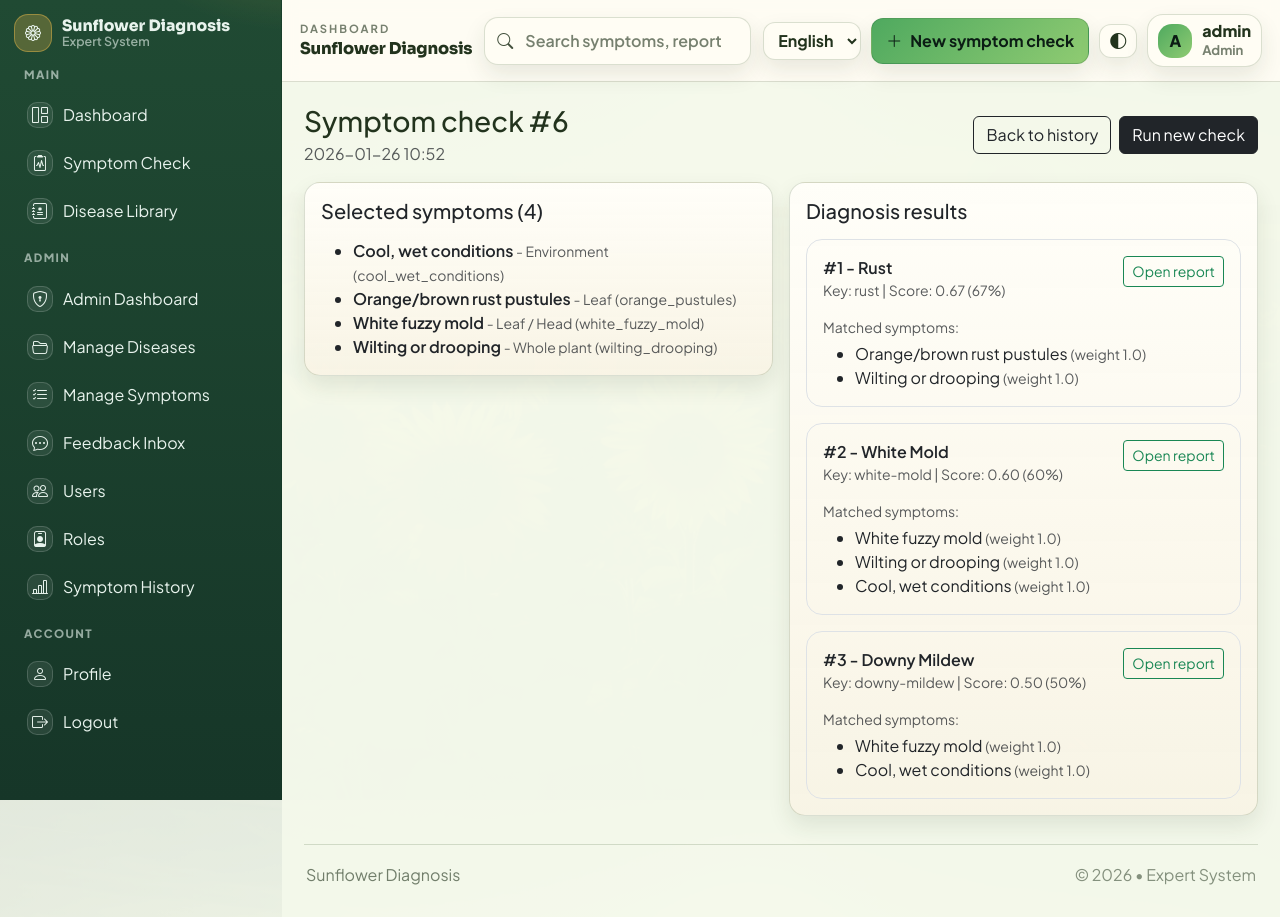
After one commit to KapuChiNu/SunflowerExpertSystem.V1.0, a Flask app: page /symptom-history/6 in a window 1280 px wide. The commit adds this page. Run offline with Flask 3, Linux system fonts and the light colour scheme; a user stored in the database is signed in.

Commit message:
feat: add user symptom history and improve Khmer translation coverage

```diff
--- a/app/routes/main.py
+++ b/app/routes/main.py
@@ -133,6 +133,54 @@ def home():
         latest_check=latest_check,
         latest_report_url=latest_report_url,
         latest_matched=latest_matched[:6],
+    )
+
+
+@main_bp.route("/symptom-history")
+@login_required
+def symptom_history():
+    checks = (
+        SymptomCheck.query.filter_by(user_id=current_user.id)
+        .order_by(SymptomCheck.created_at.desc())
+        .limit(200)
+        .all()
+    )
+    return render_template("symptom_checks.html", checks=checks)
+
+
+@main_bp.route("/symptom-history/<int:check_id>")
+@login_required
+def symptom_history_detail(check_id: int):
+    check = SymptomCheck.query.filter_by(id=check_id, user_id=current_user.id).first_or_404()
+
+    parsed_results = []
+    for r in check.results:
+        try:
+            matched = json.loads(r.matched_json) if r.matched_json else []
+        except Exception:
+            matched = []
+
+        disease_id = r.disease_id
+        if not disease_id and r.disease_key:
+            disease_row = Disease.query.filter_by(slug=r.disease_key).first()
+            disease_id = disease_row.id if disease_row else None
+
+        parsed_results.append(
+            {
+                "rank": r.rank,
+                "disease_id": disease_id,
+                "disease_key": r.disease_key,
+                "disease_name": r.disease_name,
+                "percent": r.percent,
+                "score": r.score,
+                "matched": matched,
+            }
+        )
+
+    return render_template(
+        "symptom_check_detail.html",
+        check=check,
+        parsed_results=parsed_results,
     )
 
 
--- a/app/static/css/style.css
+++ b/app/static/css/style.css
@@ -816,6 +816,20 @@ html[data-theme="dark"] .sf-pill { background: rgba(31, 180, 118, 0.12); }
 }
 
 html[data-theme="dark"] .sf-public-top { background: rgba(17, 24, 39, 0.70); }
+
+.sf-public-top .sf-brand {
+  color: var(--sf-text);
+}
+
+.sf-public-top .sf-brand-sub {
+  color: var(--sf-muted);
+}
+
+.sf-public-top .sf-brand-icon {
+  color: var(--sf-accent-strong);
+  background: rgba(242, 191, 76, 0.22);
+  border-color: rgba(79, 169, 95, 0.32);
+}
 
 .sf-public-inner {
   display: flex;
--- a/app/static/js/app.js
+++ b/app/static/js/app.js
@@ -82,6 +82,8 @@
       'Latest diagnosis': 'ការវិនិច្ឆ័យចុងក្រោយ',
       'No match yet': 'មិនទាន់មានលទ្ធផល',
       'No result': 'គ្មានលទ្ធផល',
+      'Checked on ': 'បានពិនិត្យនៅ ',
+      'symptoms selected': 'រោគសញ្ញាដែលបានជ្រើស',
       'Matched symptoms': 'រោគសញ្ញាដែលផ្គូផ្គង',
       'No matched symptoms yet': 'មិនទាន់មានរោគសញ្ញាផ្គូផ្គង',
       'Run symptom check': 'ដំណើរការពិនិត្យរោគសញ្ញា',
@@ -107,6 +109,7 @@
       'No results found': 'មិនមានលទ្ធផល',
       'Manage diseases': 'គ្រប់គ្រងជំងឺ',
       'Manage symptoms': 'គ្រប់គ្រងរោគសញ្ញា',
+      'Symptom History': 'ប្រវត្តិរោគសញ្ញា',
       'All symptoms': 'រោគសញ្ញាទាំងអស់',
       'Add symptom': 'បន្ថែមរោគសញ្ញា',
       'Symptom label': 'ស្លាករោគសញ្ញា',
@@ -174,6 +177,7 @@
       'Admins can add, update, and delete disease reports.': 'អ្នកគ្រប់គ្រងអាចបន្ថែម កែប្រែ និងលុបរបាយការណ៍ជំងឺ។',
       'Quick stats': 'ស្ថិតិរហ័ស',
       'Diseases': 'ជំងឺ',
+      'Pending symptoms': 'រោគសញ្ញាខ្វះ',
       'Open feedback': 'មតិកែលម្អបើក',
       'Recent symptom checks': 'ការត្រួតពិនិត្យថ្មីៗ',
       'View all': 'មើលទាំងអស់',
@@ -207,6 +211,17 @@
       '7. Seed / Seedling': '7. គ្រាប់ / កូនដំណាំ',
       '8. Environment': '8. បរិស្ថាន',
       'Yellow spots on leaves': 'ចំណុចពណ៌លឿងលើស្លឹក',
+      'Dark brown/black leaf spots': 'ចំណុចពណ៌ត្នោតចាស់/ខ្មៅលើស្លឹក',
+      'Premature leaf drop': 'ស្លឹកជ្រុះមុនពេល',
+      'White fuzzy mold': 'ផ្សិតពណ៌សស្រួយ',
+      'Stunted growth': 'លូតលាស់យឺត/ខ្លី',
+      'Orange/brown rust pustules': 'ពពុះច្រេះពណ៌ទឹកក្រូច/ត្នោត',
+      'Wilting or drooping': 'ស្រពោន ឬ ទ្រេតធ្លាក់',
+      'Soft/watery stem rot': 'ដើមរលួយទន់/ជ្រាបទឹក',
+      'Rot on flower head': 'រលួយលើក្បាលផ្កា',
+      'Brown/black spots or lesions on stem': 'ចំណុច ឬ ដំបៅពណ៌ត្នោត/ខ្មៅលើដើម',
+      'Root rot / poor roots': 'ឫសរលួយ / ឫសខ្សោយ',
+      'Hot, dry field conditions': 'លក្ខខណ្ឌវាលក្តៅ និងស្ងួត',
       'Leaf and head discoloration': 'ស្លឹក និងក្បាលផ្កាប្រែពណ៌',
       'Whole plant wilting': 'រុក្ខជាតិទាំងមូលស្រពោន',
       'Stem lesions': 'ដំបៅលើដើម',
@@ -317,16 +332,22 @@
       'User feedback will show up here.': 'មតិកែលម្អរបស់អ្នកប្រើនឹងបង្ហាញនៅទីនេះ។',
       'Symptom Checks • Admin': 'ប្រវត្តិរោគសញ្ញា • អ្នកគ្រប់គ្រង',
       'Symptom Checks • Doctor': 'ប្រវត្តិរោគសញ្ញា • វេជ្ជបណ្ឌិត',
+      'My Symptom History': 'ប្រវត្តិរោគសញ្ញារបស់ខ្ញុំ',
       'Symptom checker history': 'ប្រវត្តិពិនិត្យរោគសញ្ញា',
+      'My symptom checker history': 'ប្រវត្តិពិនិត្យរោគសញ្ញារបស់ខ្ញុំ',
       'Recent symptom checker submissions (logged automatically).': 'កំណត់ត្រាពិនិត្យរោគសញ្ញាថ្មីៗ (កត់ត្រាដោយស្វ័យប្រវត្តិ)។',
+      'Your recent symptom checks and diagnosis results.': 'ប្រវត្តិពិនិត្យរោគសញ្ញា និងលទ្ធផលវិនិច្ឆ័យថ្មីៗរបស់អ្នក។',
       'Time': 'ពេលវេលា',
       'User': 'អ្នកប្រើ',
       'Selected symptoms': 'រោគសញ្ញាដែលបានជ្រើស',
       'Top match': 'លទ្ធផលកំពូល',
       'Actions': 'សកម្មភាព',
       'No symptom checker activity yet.': 'មិនទាន់មានសកម្មភាពពិនិត្យរោគសញ្ញា។',
+      'You do not have any symptom checks yet.': 'អ្នកមិនទាន់មានប្រវត្តិពិនិត្យរោគសញ្ញាទេ។',
+      'Start your first check': 'ចាប់ផ្តើមការពិនិត្យដំបូងរបស់អ្នក',
       'Symptom Check • Admin': 'ការពិនិត្យរោគសញ្ញា • អ្នកគ្រប់គ្រង',
       'Symptom Check • Doctor': 'ការពិនិត្យរោគសញ្ញា • វេជ្ជបណ្ឌិត',
+      'Run new check': 'ដំណើរការពិនិត្យថ្មី',
       'By ': 'ដោយ ',
       'Diagnosis results': 'លទ្ធផលវិនិច្ឆ័យ',
       'Key: ': 'កូដ៖ ',
@@ -496,6 +517,10 @@
       { pattern: /(\d+)\s+match\(es\)/g, replace: '$1 ការផ្គូផ្គង' },
       { pattern: /(\d+)\s+disease\(s\)/g, replace: '$1 ជំងឺ' },
       { pattern: /(\d+)\s+item\(s\)/g, replace: '$1 ធាតុ' },
+      { pattern: /(\d+)\s+symptoms\s+selected\b/g, replace: '$1 រោគសញ្ញាដែលបានជ្រើស' },
+      { pattern: /(\d+)\s+symptom\s+selected\b/g, replace: '$1 រោគសញ្ញាដែលបានជ្រើស' },
+      { pattern: /(\d+)\s+symptoms\b/g, replace: '$1 រោគសញ្ញា' },
+      { pattern: /(\d+)\s+symptom\b/g, replace: '$1 រោគសញ្ញា' },
       { pattern: /(\d+)\s+symptom\(s\)/g, replace: '$1 រោគសញ្ញា' },
       { pattern: /(\d+)\s+selected\b/g, replace: '$1 បានជ្រើស' },
       { pattern: /(\d+)\s+visible\b/g, replace: '$1 មើលឃើញ' },
@@ -503,6 +528,7 @@
       { pattern: /\+(\d+)\s+more\b/g, replace: '+$1 បន្ថែម' },
       { pattern: /Check #(\d+)/g, replace: 'ការពិនិត្យ #$1' },
       { pattern: /Symptom check #(\d+)/g, replace: 'ការពិនិត្យរោគសញ្ញា #$1' },
+      { pattern: /Symptom Check #(\d+)/g, replace: 'ការពិនិត្យរោគសញ្ញា #$1' },
       { pattern: /No match for symptom check #(\d+)/g, replace: 'មិនផ្គូផ្គងសម្រាប់ការពិនិត្យរោគសញ្ញា #$1' },
       { pattern: /Deleted (\d+) symptom check\(s\) for (.+)\./g, replace: 'បានលុបប្រវត្តិពិនិត្យរោគសញ្ញា $1 សម្រាប់ $2។' },
       { pattern: /(\d+)\s+disease\b/g, replace: '$1 ជំងឺ' },
@@ -625,6 +651,7 @@
       if (!parent) return;
       if (parent.closest('script,style,noscript,textarea,code,pre')) return;
       if (parent.closest('[data-i18n], [data-i18n-placeholder], [data-i18n-title]')) return;
+      if (parent.closest('[data-no-translate]')) return;
 
       const raw = node.nodeValue || '';
       if (!raw.trim()) return;
@@ -632,14 +659,16 @@
       if (isKhmer) {
         const source = looseTextOriginals.get(node) || raw;
         const translated = translateLooseText(lang, source);
-        if (translated === source) {
-          queueRemoteTranslation(source);
-          return;
-        }
         if (!looseTextOriginals.has(node)) {
           looseTextOriginals.set(node, source);
         }
-        node.nodeValue = translated;
+        if (translated !== source) {
+          node.nodeValue = translated;
+        }
+        // If any English still remains after local replacements, ask remote translator too.
+        if (translated === source || /[A-Za-z]/.test(translated)) {
+          queueRemoteTranslation(source);
+        }
         return;
       }
 
@@ -651,6 +680,7 @@
     document.querySelectorAll('[placeholder]').forEach((node) => {
       if (!(node instanceof HTMLInputElement || node instanceof HTMLTextAreaElement)) return;
       if (node.hasAttribute('data-i18n-placeholder')) return;
+      if (node.closest('[data-no-translate]')) return;
       const original = node.dataset.i18nLoosePlaceholder || node.getAttribute('placeholder') || '';
       if (!original) return;
       if (!node.dataset.i18nLoosePlaceholder) {
@@ -668,6 +698,7 @@
     document.querySelectorAll('[title]').forEach((node) => {
       if (!(node instanceof HTMLElement)) return;
       if (node.hasAttribute('data-i18n-title')) return;
+      if (node.closest('[data-no-translate]')) return;
       const original = node.dataset.i18nLooseTitle || node.getAttribute('title') || '';
       if (!original) return;
       if (!node.dataset.i18nLooseTitle) {
@@ -684,6 +715,7 @@
 
     document.querySelectorAll('input[type="submit"], input[type="button"], input[type="reset"]').forEach((node) => {
       if (!(node instanceof HTMLInputElement)) return;
+      if (node.closest('[data-no-translate]')) return;
       const original = node.dataset.i18nLooseValue || node.value || '';
       if (!original) return;
       if (!node.dataset.i18nLooseValue) {
@@ -700,6 +732,7 @@
 
     document.querySelectorAll('[onsubmit]').forEach((node) => {
       if (!(node instanceof HTMLElement)) return;
+      if (node.closest('[data-no-translate]')) return;
       const original = node.dataset.i18nLooseOnsubmit || node.getAttribute('onsubmit') || '';
       if (!original) return;
       if (!node.dataset.i18nLooseOnsubmit) {
--- a/app/templates/admin/edit_user.html
+++ b/app/templates/admin/edit_user.html
@@ -5,7 +5,7 @@
 <div class="d-flex flex-wrap justify-content-between align-items-center gap-2 mb-3">
   <div>
     <h1 class="h3 mb-1">Change user role</h1>
-    <div class="text-muted">Update role assignment for <strong>{{ user.username }}</strong>.</div>
+    <div class="text-muted">Update role assignment for <strong><span data-no-translate>{{ user.username }}</span></strong>.</div>
   </div>
   <a class="btn btn-outline-dark" href="{{ url_for('admin.users') }}">Back to users</a>
 </div>
@@ -17,7 +17,7 @@
     <div class="row g-3">
       <div class="col-md-6">
         <label class="form-label">Username</label>
-        <div class="form-control-plaintext">{{ user.username }}</div>
+        <div class="form-control-plaintext"><span data-no-translate>{{ user.username }}</span></div>
       </div>
 
       <div class="col-md-6">
--- a/app/templates/admin/feedback.html
+++ b/app/templates/admin/feedback.html
@@ -30,7 +30,7 @@
           {% for f in feedback_items %}
             <tr>
               <td>
-                <div class="fw-semibold">{{ f.user.username }}</div>
+                <div class="fw-semibold"><span data-no-translate>{{ f.user.username }}</span></div>
                 <div class="text-muted small">{{ f.user.email }}</div>
               </td>
               <td class="fw-semibold">{{ f.subject }}</td>
--- a/app/templates/admin/symptom_check_detail.html
+++ b/app/templates/admin/symptom_check_detail.html
@@ -5,7 +5,7 @@
 <div class="d-flex flex-wrap justify-content-between align-items-center gap-2 mb-3">
   <div>
     <h1 class="h3 mb-1">Symptom check #{{ check.id }}</h1>
-    <div class="text-muted">By <strong>{{ check.user.username }}</strong> • {{ check.created_at.strftime("%Y-%m-%d %H:%M") }}</div>
+    <div class="text-muted">By <strong><span data-no-translate>{{ check.user.username }}</span></strong> • {{ check.created_at.strftime("%Y-%m-%d %H:%M") }}</div>
   </div>
   <div class="d-flex gap-2">
     {% if current_user.has_permission("manage_diseases") %}
--- a/app/templates/admin/symptom_checks.html
+++ b/app/templates/admin/symptom_checks.html
@@ -35,7 +35,7 @@
             <tr>
               <td class="text-muted">{{ c.id }}</td>
               <td class="text-muted small">{{ c.created_at.strftime("%Y-%m-%d %H:%M") }}</td>
-              <td class="fw-semibold">{{ c.user.username }}</td>
+              <td class="fw-semibold"><span data-no-translate>{{ c.user.username }}</span></td>
               <td class="text-muted">{{ c.selected_count }}</td>
               <td>
                 {% if c.top_disease_name %}
--- a/app/templates/admin/users.html
+++ b/app/templates/admin/users.html
@@ -29,7 +29,7 @@
           {% for u in users %}
             <tr>
               <td class="text-muted">{{ u.id }}</td>
-              <td class="fw-semibold">{{ u.username }}</td>
+              <td class="fw-semibold"><span data-no-translate>{{ u.username }}</span></td>
               <td class="text-muted">{{ u.email }}</td>
               <td>
                 <span class="badge text-bg-{% if u.role == 'admin' %}success{% else %}secondary{% endif %}">
--- a/app/templates/base.html
+++ b/app/templates/base.html
@@ -15,7 +15,7 @@
   <link href="https://cdn.jsdelivr.net/npm/bootstrap-icons@1.11.3/font/bootstrap-icons.min.css" rel="stylesheet">
 
   <!-- App styles -->
-  <link rel="stylesheet" href="{{ url_for('static', filename='css/style.css') }}?v=14">
+  <link rel="stylesheet" href="{{ url_for('static', filename='css/style.css') }}?v=15">
 </head>
 
 <body>
@@ -53,6 +53,12 @@
           <span class="sf-nav-ico" aria-hidden="true"><i class="bi bi-clipboard2-pulse"></i></span>
           <span data-i18n="nav_symptom_check">Symptom Check</span>
         </a>
+        {% if not current_user.has_permission('view_symptom_checks') %}
+        <a class="sf-nav-item {% if request.path.startswith('/symptom-history') %}is-active{% endif %}" href="{{ url_for('main.symptom_history') }}">
+          <span class="sf-nav-ico" aria-hidden="true"><i class="bi bi-bar-chart-line"></i></span>
+          <span data-i18n="nav_symptom_history">Symptom History</span>
+        </a>
+        {% endif %}
         <a class="sf-nav-item" href="{{ url_for('main.home') }}#library">
           <span class="sf-nav-ico" aria-hidden="true"><i class="bi bi-journal-medical"></i></span>
           <span data-i18n="nav_disease_library">Disease Library</span>
@@ -161,7 +167,7 @@
           <div class="sf-userchip" title="Signed in">
             <div class="sf-avatar" aria-hidden="true">{{ (current_user.username or 'U')[0] | upper }}</div>
             <div class="sf-userchip-text d-none d-sm-block">
-              <div class="sf-userchip-name">{{ current_user.username }}</div>
+              <div class="sf-userchip-name" data-no-translate>{{ current_user.username }}</div>
               <div class="sf-userchip-role">{{ (current_user.role or 'user') | capitalize }}</div>
             </div>
           </div>
@@ -240,6 +246,6 @@
   {% endif %}
 
   <script src="https://cdn.jsdelivr.net/npm/bootstrap@5.3.3/dist/js/bootstrap.bundle.min.js"></script>
-  <script src="{{ url_for('static', filename='js/app.js') }}?v=9" defer></script>
+  <script src="{{ url_for('static', filename='js/app.js') }}?v=12" defer></script>
 </body>
 </html>
--- a/app/templates/doctor/feedback.html
+++ b/app/templates/doctor/feedback.html
@@ -30,7 +30,7 @@
           {% for f in feedback_items %}
             <tr>
               <td>
-                <div class="fw-semibold">{{ f.user.username }}</div>
+                <div class="fw-semibold"><span data-no-translate>{{ f.user.username }}</span></div>
                 <div class="text-muted small">{{ f.user.email }}</div>
               </td>
               <td class="fw-semibold">{{ f.subject }}</td>
--- a/app/templates/doctor/symptom_check_detail.html
+++ b/app/templates/doctor/symptom_check_detail.html
@@ -5,7 +5,7 @@
 <div class="d-flex flex-wrap justify-content-between align-items-center gap-2 mb-3">
   <div>
     <h1 class="h3 mb-1">Symptom check #{{ check.id }}</h1>
-    <div class="text-muted">By <strong>{{ check.user.username }}</strong> • {{ check.created_at.strftime("%Y-%m-%d %H:%M") }}</div>
+    <div class="text-muted">By <strong><span data-no-translate>{{ check.user.username }}</span></strong> • {{ check.created_at.strftime("%Y-%m-%d %H:%M") }}</div>
   </div>
   <div class="d-flex gap-2">
     {% if current_user.has_permission("manage_diseases") %}
--- a/app/templates/doctor/symptom_checks.html
+++ b/app/templates/doctor/symptom_checks.html
@@ -35,7 +35,7 @@
             <tr>
               <td class="text-muted">{{ c.id }}</td>
               <td class="text-muted small">{{ c.created_at.strftime("%Y-%m-%d %H:%M") }}</td>
-              <td class="fw-semibold">{{ c.user.username }}</td>
+              <td class="fw-semibold"><span data-no-translate>{{ c.user.username }}</span></td>
               <td class="text-muted">{{ c.selected_count }}</td>
               <td>
                 {% if c.top_disease_name %}
--- a/app/templates/home.html
+++ b/app/templates/home.html
@@ -23,7 +23,7 @@
   {% elif current_user.has_permission('view_symptom_checks') %}
     <a class="sf-tab" href="{{ url_for('doctor.symptom_checks') }}">Symptom History</a>
   {% else %}
-    <a class="sf-tab" href="#history">Symptom History</a>
+    <a class="sf-tab" href="{{ url_for('main.symptom_history') }}">Symptom History</a>
   {% endif %}
   <a class="sf-tab" href="#tips">Prevention Tips</a>
 </div>
--- /dev/null
+++ b/app/templates/symptom_check_detail.html
@@ -0,0 +1,74 @@
+{% extends "base.html" %}
+{% block title %}Symptom Check #{{ check.id }}{% endblock %}
+
+{% block content %}
+<div class="d-flex flex-wrap justify-content-between align-items-center gap-2 mb-3">
+  <div>
+    <h1 class="h3 mb-1">Symptom check #{{ check.id }}</h1>
+    <div class="text-muted">{{ check.created_at.strftime("%Y-%m-%d %H:%M") }}</div>
+  </div>
+  <div class="d-flex gap-2">
+    <a class="btn btn-outline-dark" href="{{ url_for('main.symptom_history') }}">Back to history</a>
+    <a class="btn btn-dark" href="{{ url_for('main.diagnose_page') }}">Run new check</a>
+  </div>
+</div>
+
+<div class="row g-3">
+  <div class="col-lg-6">
+    <div class="card sf-card p-3 rounded-4">
+      <h2 class="h5 mb-3">Selected symptoms ({{ check.selected_count }})</h2>
+      {% if check.symptoms %}
+        <ul class="mb-0">
+          {% for s in check.symptoms %}
+            <li>
+              <span class="fw-semibold">{{ s.symptom_label }}</span>
+              {% if s.category %}<span class="text-muted small">- {{ s.category }}</span>{% endif %}
+              <span class="text-muted small">({{ s.symptom_key }})</span>
+            </li>
+          {% endfor %}
+        </ul>
+      {% else %}
+        <div class="text-muted">No symptoms recorded.</div>
+      {% endif %}
+    </div>
+  </div>
+
+  <div class="col-lg-6">
+    <div class="card sf-card p-3 rounded-4">
+      <h2 class="h5 mb-3">Diagnosis results</h2>
+      {% if parsed_results %}
+        <div class="vstack gap-3">
+          {% for r in parsed_results %}
+            <div class="border rounded-4 p-3">
+              <div class="d-flex justify-content-between align-items-start gap-2">
+                <div>
+                  <div class="fw-semibold">#{{ r.rank }} - {{ r.disease_name }}</div>
+                  <div class="text-muted small">Key: {{ r.disease_key }} | Score: {{ "%.2f"|format(r.score) }} ({{ r.percent }}%)</div>
+                </div>
+                {% if r.disease_key %}
+                  <a class="btn btn-sm btn-outline-success" href="{{ url_for('main.disease_detail', slug=r.disease_key) }}">Open report</a>
+                {% endif %}
+              </div>
+
+              {% if r.matched %}
+                <div class="mt-3">
+                  <div class="text-muted small mb-1">Matched symptoms:</div>
+                  <ul class="mb-0">
+                    {% for label, weight in r.matched %}
+                      <li>{{ label }} <span class="text-muted small">(weight {{ weight }})</span></li>
+                    {% endfor %}
+                  </ul>
+                </div>
+              {% else %}
+                <div class="mt-2 text-muted">No matched symptoms saved.</div>
+              {% endif %}
+            </div>
+          {% endfor %}
+        </div>
+      {% else %}
+        <div class="text-muted">No results saved.</div>
+      {% endif %}
+    </div>
+  </div>
+</div>
+{% endblock %}
```
Also changed, not shown: app/templates/admin/diseases.html (+12 -2 lines), app/templates/doctor/diseases.html (+12 -2 lines), app/templates/symptom_checks.html (added, +56 -0 lines).
